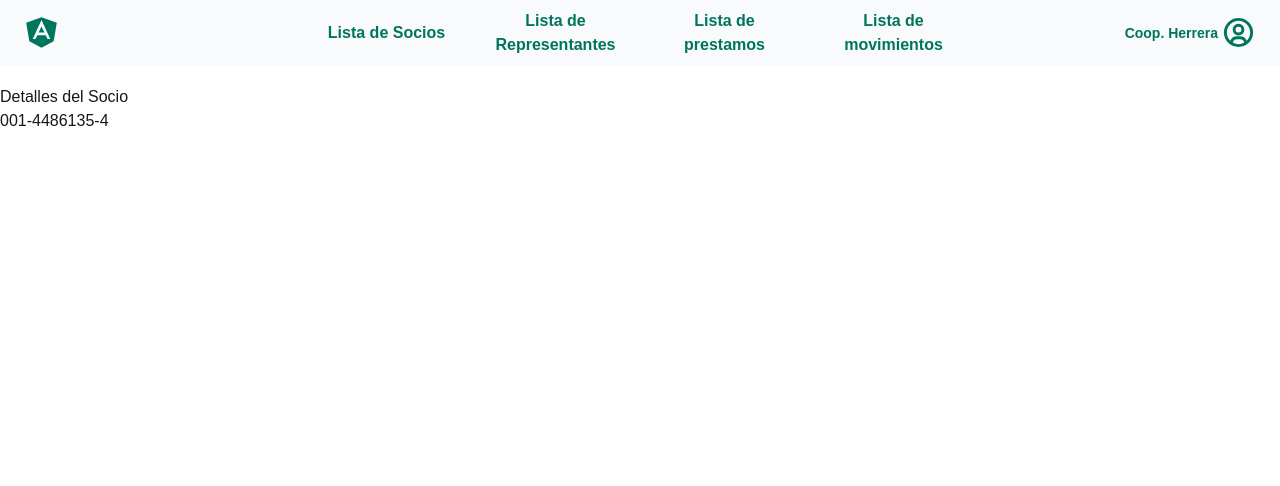
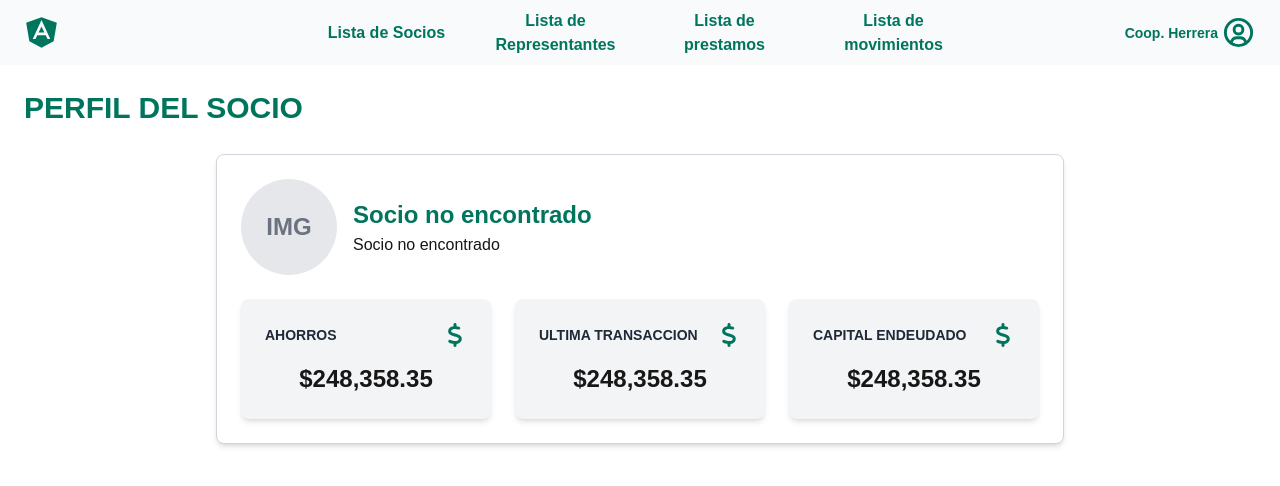
Before and after one commit to Dariyank/CoopeSoft, a Next.js app: page /ListaSocios/001-4486135-4 in a window 1280 px wide. Shown: the top 486 px of the page. Built offline with nearby package versions, Linux system fonts and the light colour scheme.

Commit message:
creacion de 1ra parte del perfil del socio y llamada de datos

```diff
--- a/app/ListaSocios/[id]/page.tsx
+++ b/app/ListaSocios/[id]/page.tsx
@@ -1,18 +1,105 @@
 "use client";
-
+import { FaDollarSign } from "react-icons/fa6";
 import { useParams } from "next/navigation"; // Para obtener parámetros dinámicos
+import { useSocio } from "@/app/useSocio/page"; // Asegúrate de importar el contexto
 
 const DetallesSocio = () => {
-  const { id } = useParams(); // Extrae el `id` desde la URL
+  const { id } = useParams(); // Extrae el id desde la URL
+  const { socios } = useSocio(); // Obtén el contexto de socios
 
-  // Decodificar el parámetro `id` para manejar espacios y otros caracteres especiales
-  const nombreDecodificado = id ? decodeURIComponent(String(id)) : "";
+  // Filtrar el socio según el ID o nombre (según lo que esté pasando como parámetro)
+  const socio = socios.find(s => s.id === id);
 
+  // Si el socio existe, se muestra el nombre. Si no, se puede mostrar un mensaje de error.
+  const nombreSocio = socio ? socio.nombre : "Socio no encontrado";
+  const cedula = socio ? socio.id : "Socio no encontrado";
   return (
     <div>
-      <h1>Detalles del Socio</h1>
-      <p>{nombreDecodificado}</p>
-      {/* Aquí puedes mostrar más detalles sobre el socio */}
+      {/* Título */}
+      <div className="px-6 text-[#00755D]">
+        <h3 className="uppercase font-extrabold text-[30px]">Perfil del Socio</h3>
+      </div>
+
+      <div className="flex items-center justify-center p-6">
+        {/* Contenedor principal */}
+        <div className="w-full max-w-4xl px-6 ">
+          <div className="bg-white border border-gray-300 rounded-lg shadow-md p-6">
+            {/* Encabezado del perfil */}
+            <div className="flex items-center space-x-4">
+              {/* Imagen de perfil */}
+              <div className="w-24 h-24 bg-gray-200 rounded-full flex items-center justify-center">
+                <span className="text-gray-500 font-bold text-2xl">IMG</span>
+              </div>
+
+              {/* Información general */}
+              <div className="flex-1">
+                <h2 className="font-bold text-[24px] text-[#00755D]">
+                  {nombreSocio}
+                </h2>
+                {socio ? (
+                  <div className="grid grid-cols-1 sm:grid-cols-2 lg:grid-cols-3 gap-6">
+                    <div className="px-2">
+                      <p className="text-sm"><strong>Cédula: </strong>{cedula}</p>
+                      <p className="text-sm"><strong>Email: </strong>{socio.email}</p>
+                      <p className="text-sm font-bold">Teléfono:</p>
+                    </div>
+                    <div className="px-2">
+                      <p className="text-sm font-bold">Género:</p>
+                      <p className="text-sm font-bold">Edad:</p>
+                      <p className="text-sm"><strong>Compañía: </strong>{socio.empresa}</p>
+                    </div>
+                    <div className="px-2">
+                      <p className="text-sm font-bold">Salario:</p>
+                      <p className="text-sm font-bold">Dirección:</p>
+                    </div>
+                  </div>
+                ) : (
+                  <p>Socio no encontrado</p>
+                )}
+              </div>
+            </div>
+
+            {/* Detalles adicionales */}
+            <div className="mt-6 grid grid-cols-1 sm:grid-cols-2 lg:grid-cols-3 gap-6">
+            <div className="bg-gray-100 p-6 rounded-lg shadow-md text-center">
+                <div className="flex justify-between items-center mb-4">
+                  <span className="text-gray-800 text-sm uppercase font-bold">Ahorros</span>
+                  <span className=" text-[#00755D] text-[24px]">
+                    < FaDollarSign/>
+                  </span>
+                </div>
+                <div className="text-2xl font-semibold">
+                   $248,358.35
+                </div>
+              </div>
+              <div className="bg-gray-100 p-6 rounded-lg shadow-md text-center">
+                <div className="flex justify-between items-center mb-4">
+                  <span className="text-gray-800 text-sm uppercase font-bold">Ultima Transaccion</span>
+                  <span className=" text-[#00755D] text-[24px]">
+                    < FaDollarSign/>
+                  </span>
+                </div>
+                <div className="text-2xl font-semibold">
+                   $248,358.35
+                </div>
+              </div>
+              <div className="bg-gray-100 p-6 rounded-lg shadow-md text-center">
+                <div className="flex justify-between items-center mb-4">
+                  <span className="text-gray-800 text-sm uppercase font-bold">Capital Endeudado</span>
+                  <span className=" text-[#00755D] text-[24px]">
+                    < FaDollarSign/>
+                  </span>
+                </div>
+                <div className="text-2xl font-semibold">
+                   $248,358.35
+                </div>
+              </div>
+            </div>
+          </div>
+        </div>
+      </div>
+
+
     </div>
   );
 };
--- a/app/ListaSocios/page.tsx
+++ b/app/ListaSocios/page.tsx
@@ -4,19 +4,22 @@ import React, { useState, useEffect, useRef } from "react";
 import { HiAdjustments } from "react-icons/hi";
 import { IoEyeSharp } from "react-icons/io5";
 import Link from "next/link";
+import { useSocio } from "../useSocio/page"; // Importa el hook del contexto
 
-interface Socio {
-  id: string;
-  nombre: string;
-  email: string;
-  registro: string;
-  montoAhorrado: number;
-  estado: string;
-  empresa: string;
-}
 
 const ListaSocios = () => {
-  const [socios, setSocios] = useState<Socio[]>([
+  const { socios, setSocios } = useSocio(); // Obtén los datos del contexto
+  const [search, setSearch] = useState("");
+  const [sortOrder, setSortOrder] = useState<"asc" | "desc" | "id">("asc");
+  const [isMenuOpen, setIsMenuOpen] = useState(false);
+  const [currentPage, setCurrentPage] = useState(1);
+  const [rowsPerPage, setRowsPerPage] = useState(10);
+  const menuRef = useRef<HTMLDivElement>(null);
+
+  // Inicializa la lista de socios una vez (si está vacía)
+  useEffect(() => {
+    if (socios.length === 0) {
+      setSocios([
         {
           id: "402-1587291-4",
           nombre: "Ramon Tolentino",
@@ -81,15 +84,8 @@ const ListaSocios = () => {
           empresa: "CCN",
         },
       ]);
-
-  const [search, setSearch] = useState("");
-  const [sortOrder, setSortOrder] = useState<"asc" | "desc" | "id">("asc");
-  const [isMenuOpen, setIsMenuOpen] = useState(false);
-  const [currentPage, setCurrentPage] = useState(1);
-  const [rowsPerPage, setRowsPerPage] = useState(10);
-
-
-  const menuRef = useRef<HTMLDivElement>(null); // Referencia para el menú
+    }
+  }, [socios, setSocios]);
 
   // Cerrar el menú si se hace clic fuera de él
   useEffect(() => {
@@ -249,7 +245,7 @@ const ListaSocios = () => {
                 <td className="p-2 border border-gray-300">{socio.empresa}</td>
                 <td className="p-2 border border-gray-300 text-center">
                   <Link
-                    href={`/ListaSocios/${socio.nombre}`}
+                    href={`/ListaSocios/${socio.id}`}
                     className="text-[#00755D] hover:text-[#e6be31]"
                   >
                     <IoEyeSharp className="inline-block" size={25} />
--- /dev/null
+++ b/app/SocioContext/page.tsx
@@ -0,0 +1,36 @@
+"use client";
+
+import React, { createContext, useState, PropsWithChildren, Dispatch, SetStateAction } from 'react';
+
+// Define la interfaz para los socios
+
+interface Socio {
+  id: string;
+  nombre: string;
+  email: string;
+  registro: string;
+  montoAhorrado: number;
+  estado: string;
+  empresa: string;
+}
+
+
+// Define la interfaz para el contexto
+interface SocioContextType {
+  socios: Socio[];
+  setSocios: Dispatch<SetStateAction<Socio[]>>;
+}
+
+// Crea el contexto con un valor inicial
+export const SocioContext = createContext<SocioContextType | undefined>(undefined);
+
+// Define el proveedor
+export const SocioProvider: React.FC<PropsWithChildren> = ({ children }) => {
+  const [socios, setSocios] = useState<Socio[]>([]);
+
+  return (
+    <SocioContext.Provider value={{ socios, setSocios }}>
+      {children}
+    </SocioContext.Provider>
+  );
+};
--- a/app/layout.tsx
+++ b/app/layout.tsx
@@ -2,6 +2,7 @@ import type { Metadata } from "next";
 import localFont from "next/font/local";
 import "./globals.css";
 import NavBar from "./NavBar";
+import { SocioProvider } from './SocioContext/page'; // Ajusta la ruta según tu contexto
 
 const geistSans = localFont({
   src: "./fonts/GeistVF.woff",
@@ -19,18 +20,17 @@ export const metadata: Metadata = {
   description: "Generated by create next app",
 };
 
-export default function RootLayout({
-  children,
-}: Readonly<{
-  children: React.ReactNode;
-}>) {
+export default function RootLayout({ children }: { children: React.ReactNode }) {
   return (
-    <html lang="en">
+    <html lang="es">
+      <head />
       <body className={`${geistSans.variable} ${geistMono.variable} antialiased`}>
-        <NavBar />
-        <main>
-          {children}
-        </main>
+        <SocioProvider>
+          <NavBar />
+          <main>
+            {children}
+          </main>
+        </SocioProvider>
       </body>
     </html>
   );
--- /dev/null
+++ b/app/useSocio/page.tsx
@@ -0,0 +1,12 @@
+import { useContext } from "react";
+import { SocioContext } from "../SocioContext/page"; // Ajusta la ruta si es necesario
+
+export const useSocio = () => {
+  const context = useContext(SocioContext);
+
+  if (!context) {
+    throw new Error("useSocio debe ser utilizado dentro de un SocioProvider");
+  }
+
+  return context;
+};
```
Lines whose indentation alone changed are shown as unchanged.
